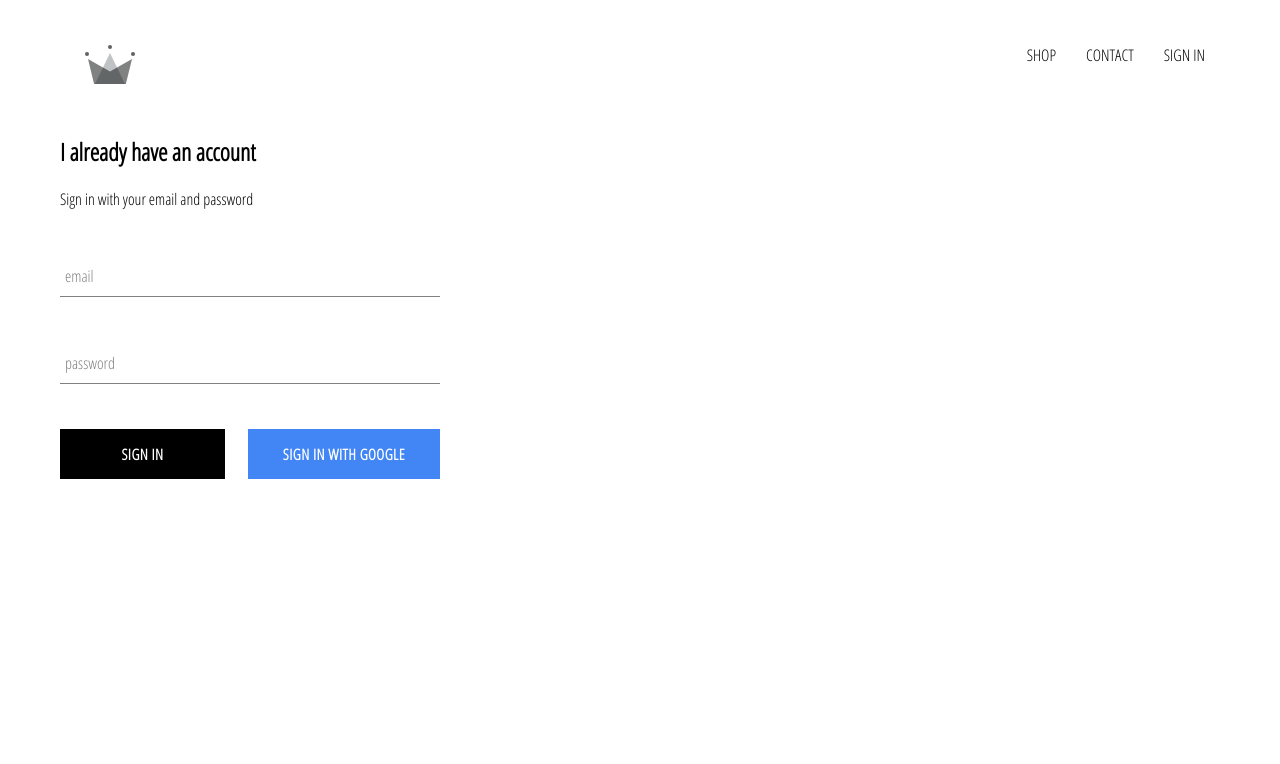
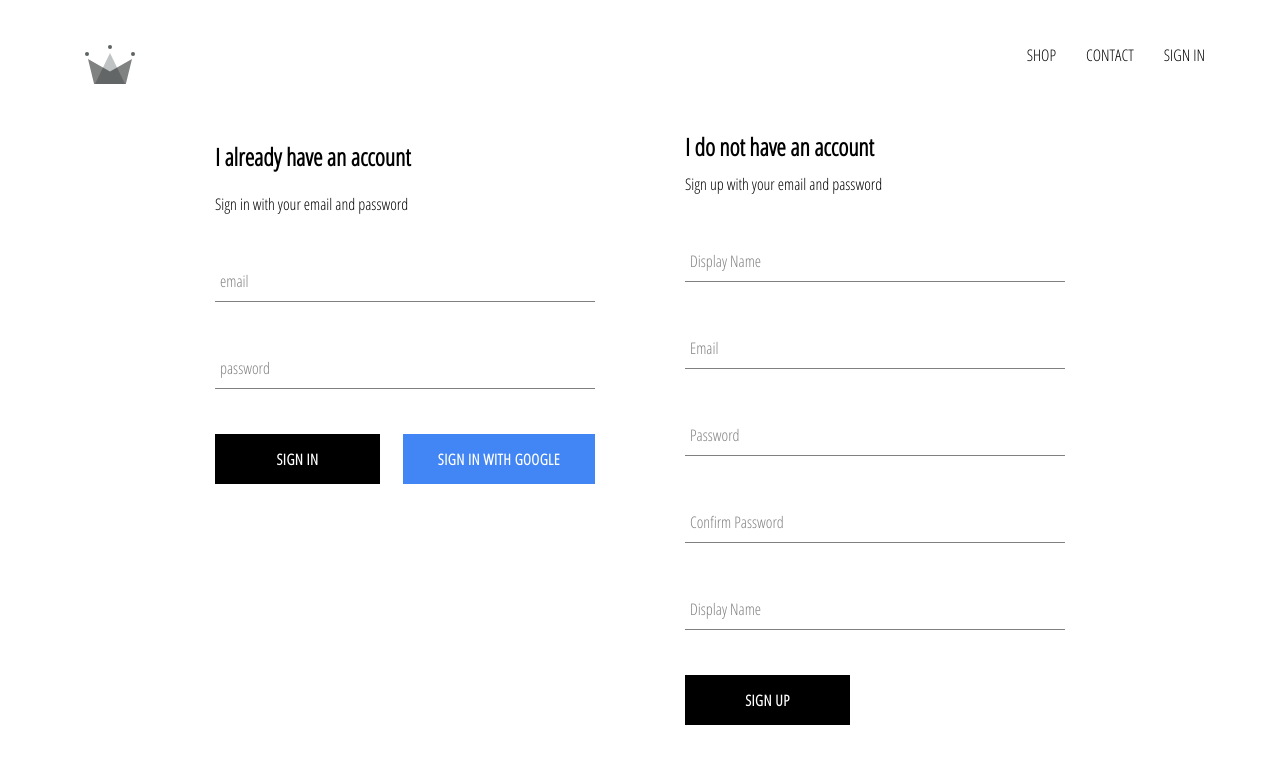
Before and after one commit to aerinc/crwn-clothing, a React (Create React App) app: page /signin in a window 1280 px wide. Shown: the top 764 px of the page. Built offline with nearby package versions, Linux system fonts and the light colour scheme; no server answers.

Commit message:
implemented firebase utils, included ability to store authenticated users into our firestore database

```diff
--- a/src/App.js
+++ b/src/App.js
@@ -5,7 +5,7 @@
 import ShopPage from './pages/shop/shop.component';
 import Header from './components/header/header.component';
 import SignInAndSignUpPage from './pages/sign-in-and-sign-up/sign-in-and-sign-up.component';
-import { auth } from './firebase/firebase.utils';
+import { auth, createUserProfileDocument } from './firebase/firebase.utils';
 
 class App extends React.Component {
   constructor() {
@@ -19,9 +19,21 @@
   unsubscribeFromAuth = null
 
   componentDidMount() {
-     this.unsubscribeFromAuth = auth.onAuthStateChanged(user => {
-      this.setState({ currentUser: user });
-      console.log(user);
+     this.unsubscribeFromAuth = auth.onAuthStateChanged(async userAuth => {
+     if (userAuth) {
+      const userRef = await createUserProfileDocument(userAuth);
+
+      userRef.onSnapshot(snapShot => {
+        this.setState({
+          currentUser: {
+            id: snapShot.id,
+            ...snapShot.data()
+          }
+        });
+        console.log(this.state);
+      });
+     }
+     this.setState({ currentUser: userAuth });
     });
   }
 
--- /dev/null
+++ b/src/components/sign-up/sign-up.component.jsx
@@ -0,0 +1,108 @@
+import React from 'react';
+
+import FormInput from '../form-input/form-input.component';
+import CustomButton from '../custom-button/custom-button.component';
+
+import { auth, createUserProfileDocument } from '../../firebase/firebase.utils';
+
+import './sign-up.styles.scss';
+
+class SignUp extends React.Component {
+	constructor() {
+		super();
+
+		this.state = {
+			displayName: '',
+			email:'',
+			password: '',
+			confirmPassword: ''
+		};
+	}
+
+	handleSubmit =  async event => {
+		event.preventDefault();
+
+		const { displayName, email, password, confirmPassword } = this.state;
+		if(password !== confirmPassword) {
+			alert("passwords don't match");
+			return;
+		}
+
+		try {
+			const { user } = await auth.createUserWithEmailAndPassword(email, password);
+
+			await createUserProfileDocument(user, {displayName});
+
+			this.setState({
+				displayName: '',
+			email:'',
+			password: '',
+			confirmPassword: ''
+
+			})
+
+		} catch(error) {
+			console.error(error);
+		}
+	};
+
+	handleChange = event => {
+		const { name, value } = event.target;
+		this.setState({ [name]: value });
+	};
+
+	render() {
+		const { displayName, email, password, confirmPassword } = this.state;
+		return(
+			<div className='sign-up'>
+			<h2 className='title'>I do not have an account</h2>
+			<span>Sign up with your email and password</span>
+			<form className='sign-up-form' onSubmit={this.handleSubmit}>
+				<FormInput
+					type='text'
+					name='displayName'
+					value={displayName}
+					onChange={this.handleChange}
+					label='Display Name'
+					required
+					/>
+					<FormInput
+					type='email'
+					name='email'
+					value={email}
+					onChange={this.handleChange}
+					label='Email'
+					required
+					/>
+					<FormInput
+					type='password'
+					name='password'
+					value={password}
+					onChange={this.handleChange}
+					label='Password'
+					required
+					/>
+					<FormInput
+					type='password'
+					name='confirmPassword'
+					value={confirmPassword}
+					onChange={this.handleChange}
+					label='Confirm Password'
+					required
+					/>
+					<FormInput
+					type='text'
+					name='displayName'
+					value={displayName}
+					onChange={this.handleChange}
+					label='Display Name'
+					required
+					/>
+				<CustomButton type='submit'> SIGN UP</CustomButton>
+			 </form>
+			</div>
+		)
+	}
+}
+
+export default SignUp;
--- /dev/null
+++ b/src/components/sign-up/sign-up.styles.scss
@@ -0,0 +1,9 @@
+.sign-up {
+	display: flex;
+	flex-direction: column;
+	width: 380px;
+}
+
+.title {
+	margin: 10px 0;
+	}
--- a/src/firebase/firebase.utils.js
+++ b/src/firebase/firebase.utils.js
@@ -12,6 +12,30 @@
     appId: "1:17441567201:web:eb21c5902ce0f163b162a0"
   };
 
+
+  export const createUserProfileDocument = async (userAuth, additionalData) => {
+      if (!userAuth) return;
+      const userRef = firestore.doc(`users/${userAuth.uid}`);
+      const snapShot = await userRef.get();
+
+      if (!snapShot.exists) {
+        const { displayName, email } = userAuth;
+        const createdAt = new Date();
+
+        try {
+          await userRef.set({
+            displayName,
+            email,
+            createdAt,
+            ...additionalData
+          });
+        } catch (error) {
+        console.log('error creating user');
+        }
+      }
+      return userRef;
+  };
+
   firebase.initializeApp(config);
 
   export const auth = firebase.auth();
--- a/src/pages/sign-in-and-sign-up/sign-in-and-sign-up.component.jsx
+++ b/src/pages/sign-in-and-sign-up/sign-in-and-sign-up.component.jsx
@@ -1,11 +1,14 @@
 import React from 'react';
 import SignIn from '../../components/sign-in/sign-in.component';
+import SignUp from '../../components/sign-up/sign-up.component';
 import './sign-in-and-sign-up.styles.scss';
+
 
 const SignInAndSignUpPage = () => (
 	<div className='sign-in-and-sign-up'>
-	<SignIn />
-	</div>
+		<SignIn />
+		<SignUp />
+		</div>
 	);
 
 export default SignInAndSignUpPage;
--- a/src/pages/sign-in-and-sign-up/sign-in-and-sign-up.styles.scss
+++ b/src/pages/sign-in-and-sign-up/sign-in-and-sign-up.styles.scss
@@ -0,0 +1,6 @@
+.sign-in-and-sign-up {
+	width: 850px;
+	display: flex;
+	justify-content: space-between;
+	margin: 30px auto;
+}
```
